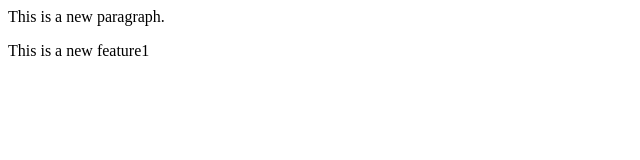
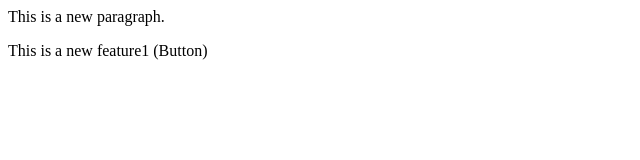
Before and after one commit to akrishnaj-dev/localRepo, a plain HTML site: page index.html in a window 1280 px wide. Shown: the full height of the page, 0-640 px from the left. Drawn offline with Linux system fonts and the light colour scheme.

Commit message:
Added a Button

```diff
--- a/index.html
+++ b/index.html
@@ -1,2 +1,2 @@
 <p> This is a new paragraph.</p>
-<p>This is a new feature1</p>
+<p>This is a new feature1 (Button)</p>
```
